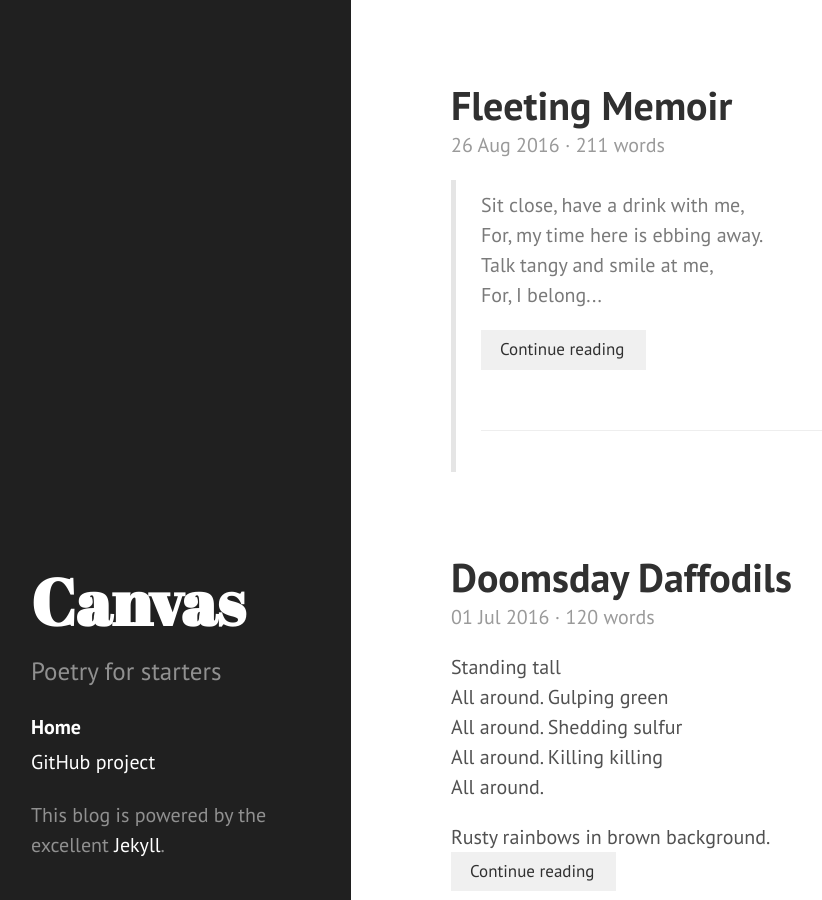
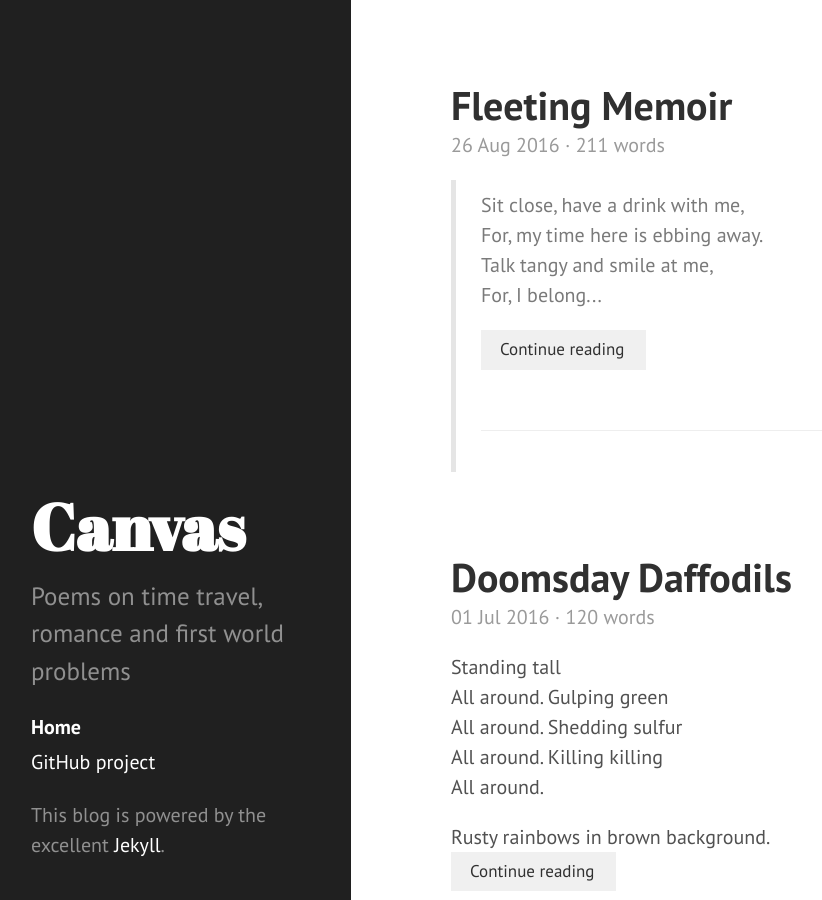
Before and after one commit to pratishgupta91/pratishgupta91.github.io, a Jekyll site: the page built from index.html, in a window 1280 px wide and 900 px high. Shown: the whole window, without its empty margins (9-831 px from the left). Built offline with Jekyll 4.4.1, drawn with Linux system fonts in a browser that asks for light colours; Markdown is read by kramdown in place of the engine named in the settings; the list of posts is cut into pages by our own code.

Commit message:
Setting changes

```diff
--- a/_config.yml
+++ b/_config.yml
@@ -8,8 +8,8 @@ relative_permalinks: false
 
 # Setup
 title:            'Canvas'
-tagline:          'Poetry for starters'
-description:      'Poetry for starters'
+tagline:          'Poems on time travel, romance and first world problems'
+description:      'Poems on time travel, romance and first world problems'
 url:              http://hyde.getpoole.com
 baseurl:          /
 
```
